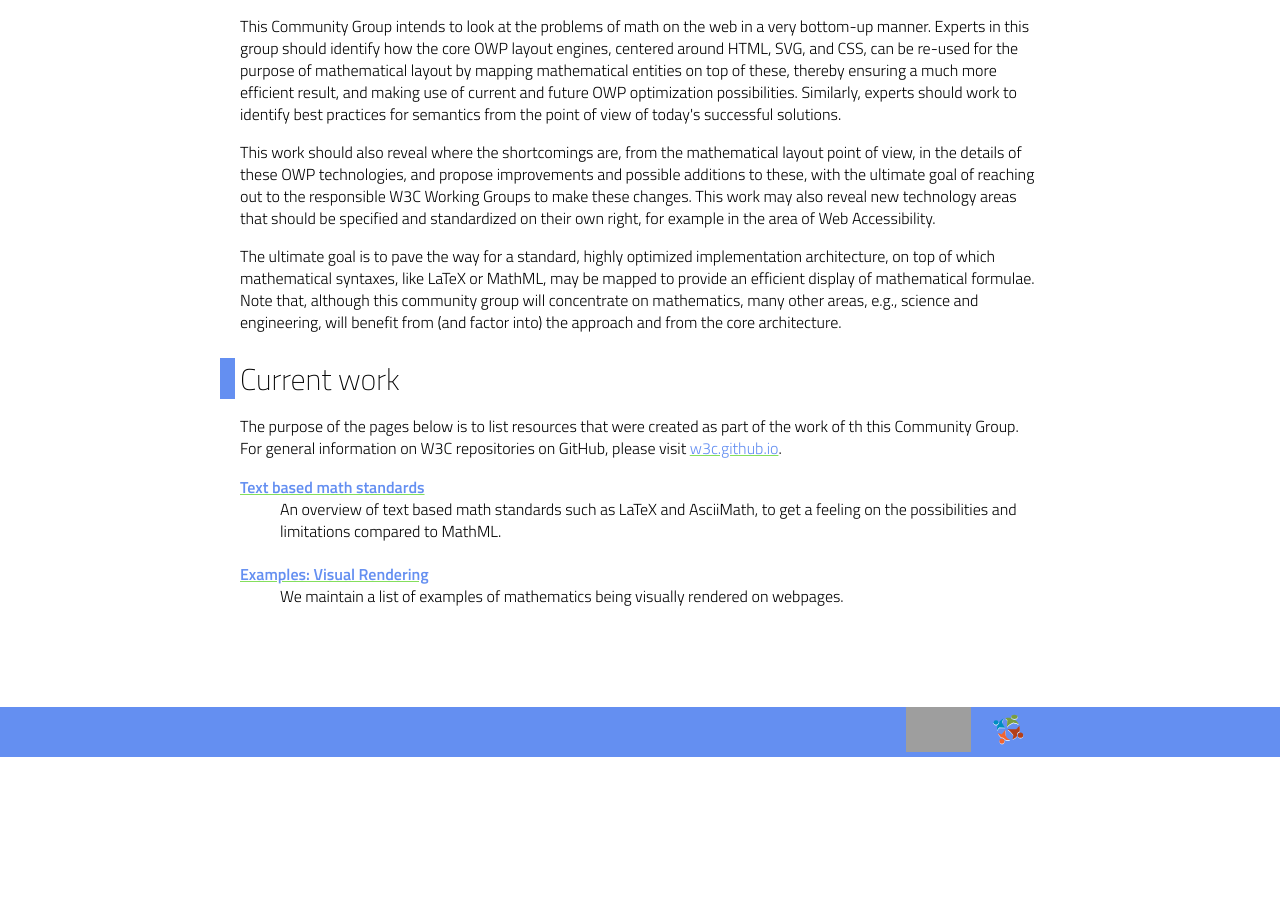
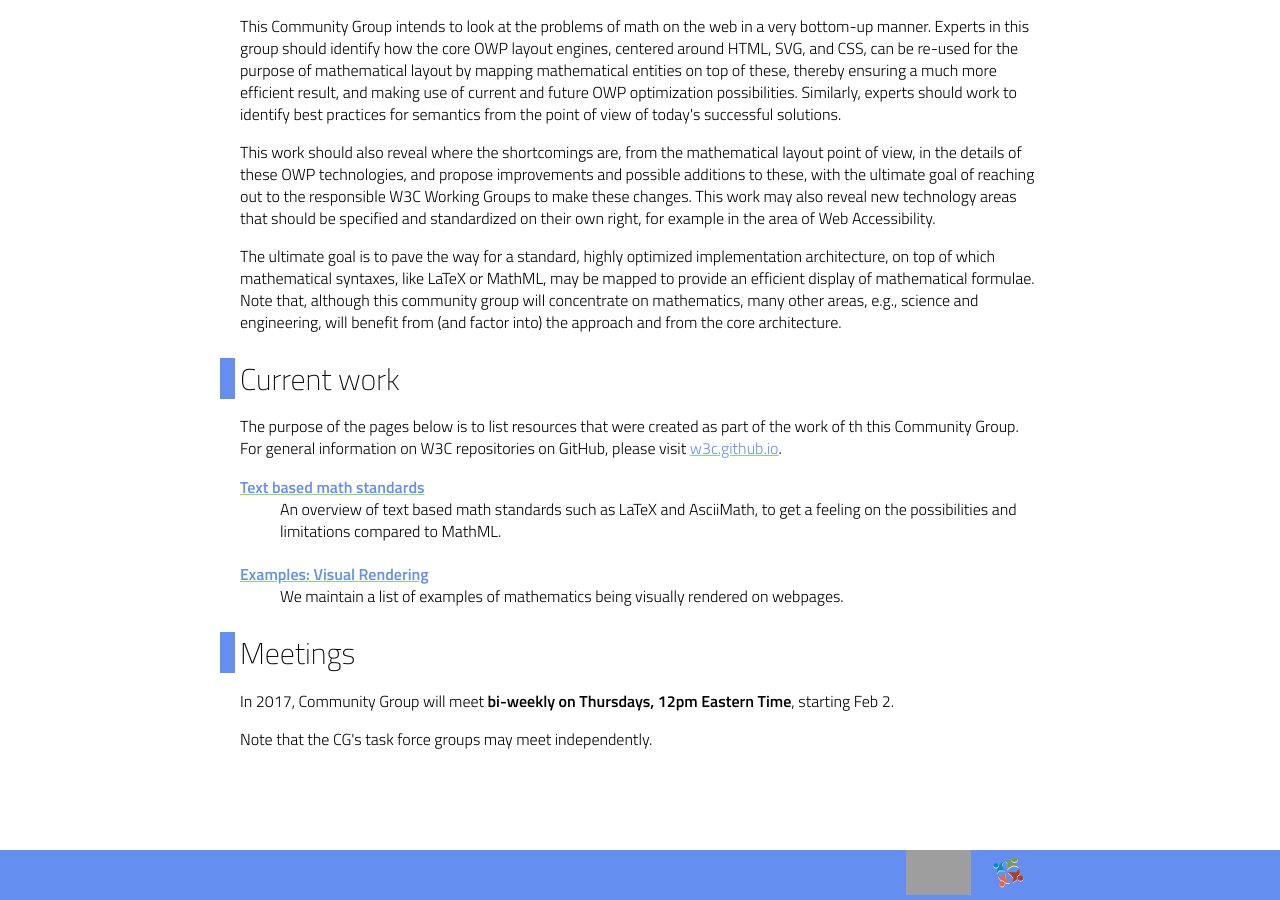
Before and after one commit to w3c/mathonwebpages, a Jekyll site: the page built from index.html, in a window 1280 px wide and 900 px high, scrolled down 584 px. Built offline with Jekyll 4.4.1, drawn with Linux system fonts in a browser that asks for light colours; before the commit the page ends 1341 px from its top, so only the background shows below that.

Commit message:
add: meetings information

```diff
--- a/index.html
+++ b/index.html
@@ -35,3 +35,13 @@ title: W3C Getting Math Onto Webpages Community Group
         We maintain a list of examples of editing mathematics on webpages.
     </dd> -->
 </dl>
+
+<h2>Meetings</h2>
+
+<p>
+    In 2017, Community Group will meet <strong>bi-weekly on Thursdays, 12pm Eastern Time</strong>, starting Feb 2.
+</p>
+
+<p>
+    Note that the CG's task force groups may meet independently.
+</p>
```
